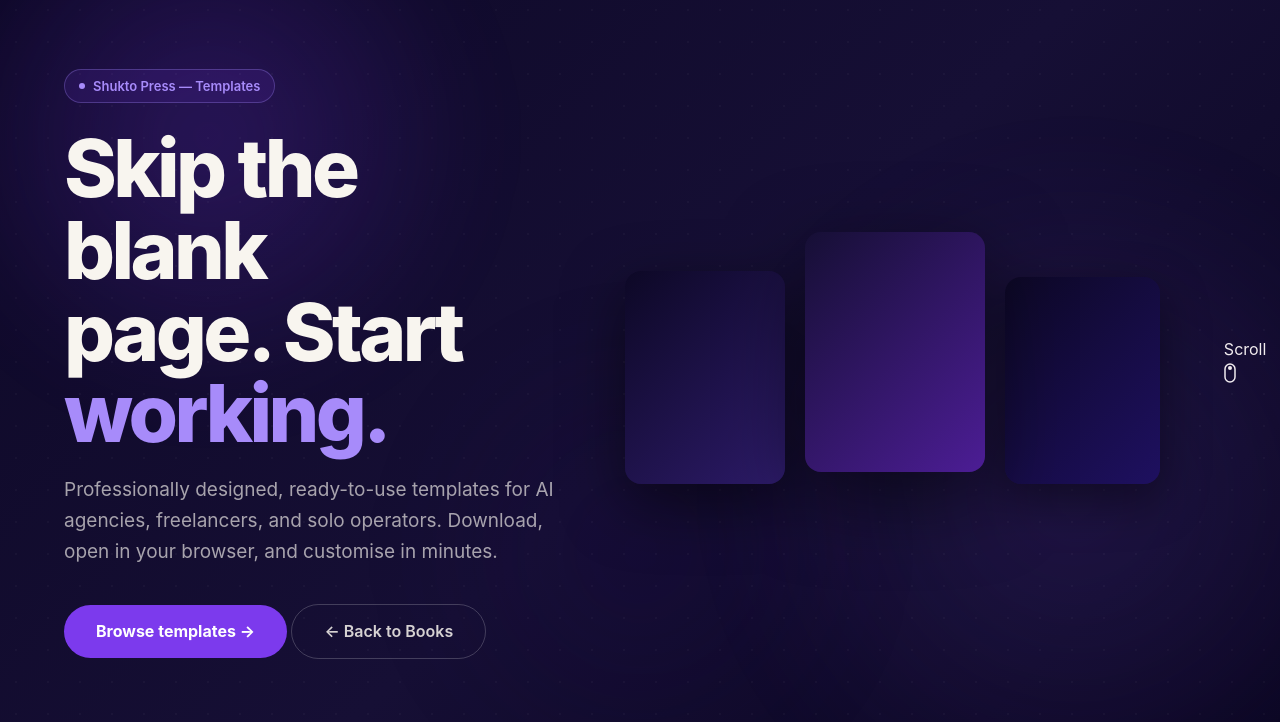
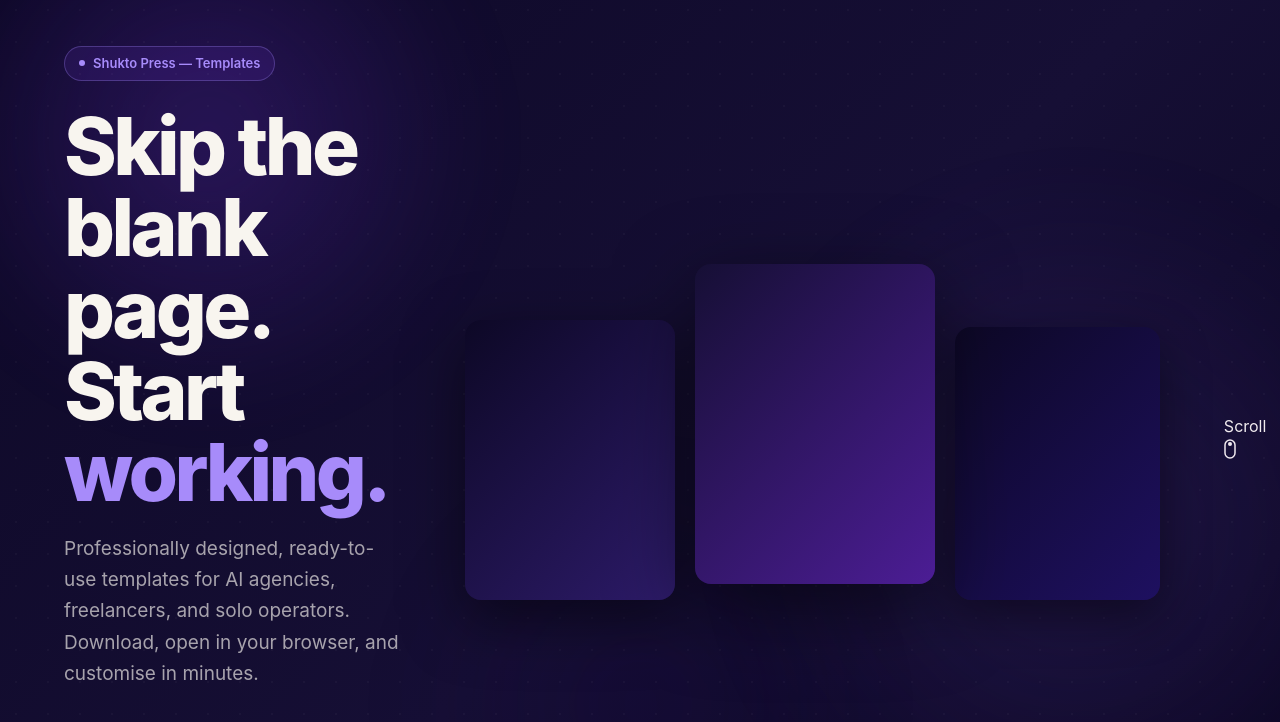
Before and after one commit to tosurajitc/shuktostore, a website: page templates/index.html in a window 1280 px wide. Shown: the part 70-792 px from the top of the page. Drawn offline with Linux system fonts and the light colour scheme; no server answers.

Commit message:
feat: increase hero visual card sizes on templates listing page

```diff
--- a/templates/index.html
+++ b/templates/index.html
@@ -250,9 +250,9 @@
       <div class="hero-visual" style="padding-block:2rem;">
         <!-- Visual placeholder — replaced dynamically -->
         <div id="tpl-hero-visual" style="display:flex;gap:1.25rem;align-items:flex-end;justify-content:center;">
-          <div style="width:160px;aspect-ratio:3/4;border-radius:1rem;background:linear-gradient(135deg,#0D0826 0%,#2D1B69 100%);box-shadow:0 20px 60px rgba(0,0,0,0.5);"></div>
-          <div style="width:180px;aspect-ratio:3/4;border-radius:1rem;background:linear-gradient(135deg,#160F35 0%,#4C1D95 100%);box-shadow:0 24px 80px rgba(0,0,0,0.55);transform:translateY(-12px);"></div>
-          <div style="width:155px;aspect-ratio:3/4;border-radius:1rem;background:linear-gradient(135deg,#0D0826 0%,#1E1060 100%);box-shadow:0 16px 48px rgba(0,0,0,0.45);"></div>
+          <div style="width:210px;aspect-ratio:3/4;border-radius:1rem;background:linear-gradient(135deg,#0D0826 0%,#2D1B69 100%);box-shadow:0 20px 60px rgba(0,0,0,0.5);"></div>
+          <div style="width:240px;aspect-ratio:3/4;border-radius:1rem;background:linear-gradient(135deg,#160F35 0%,#4C1D95 100%);box-shadow:0 24px 80px rgba(0,0,0,0.55);transform:translateY(-16px);"></div>
+          <div style="width:205px;aspect-ratio:3/4;border-radius:1rem;background:linear-gradient(135deg,#0D0826 0%,#1E1060 100%);box-shadow:0 16px 48px rgba(0,0,0,0.45);"></div>
         </div>
       </div>
     </div>
@@ -471,7 +471,7 @@
         const grad  = tpl.coverPh || ac.grad;
         const title = esc(tpl.title || 'Template');
         // Stagger sizes and offsets exactly like the original static cards
-        const sizes   = [{w:160,offset:0},{w:180,offset:-12},{w:155,offset:0}];
+        const sizes   = [{w:210,offset:0},{w:240,offset:-16},{w:205,offset:0}];
         const s       = sizes[i] || sizes[0];
         const transform = s.offset ? `transform:translateY(${s.offset}px);` : '';
         const inner = tpl.cover
```
